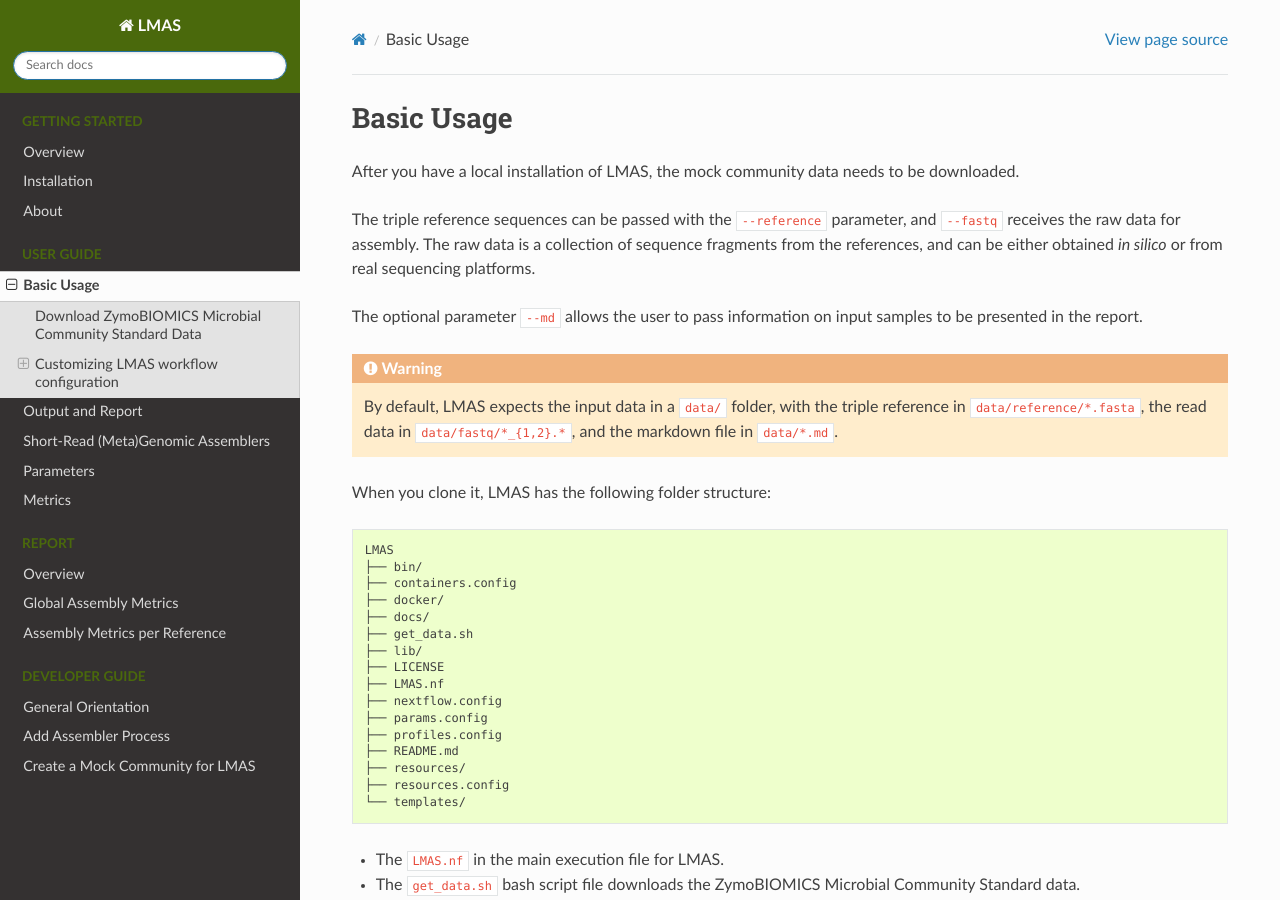
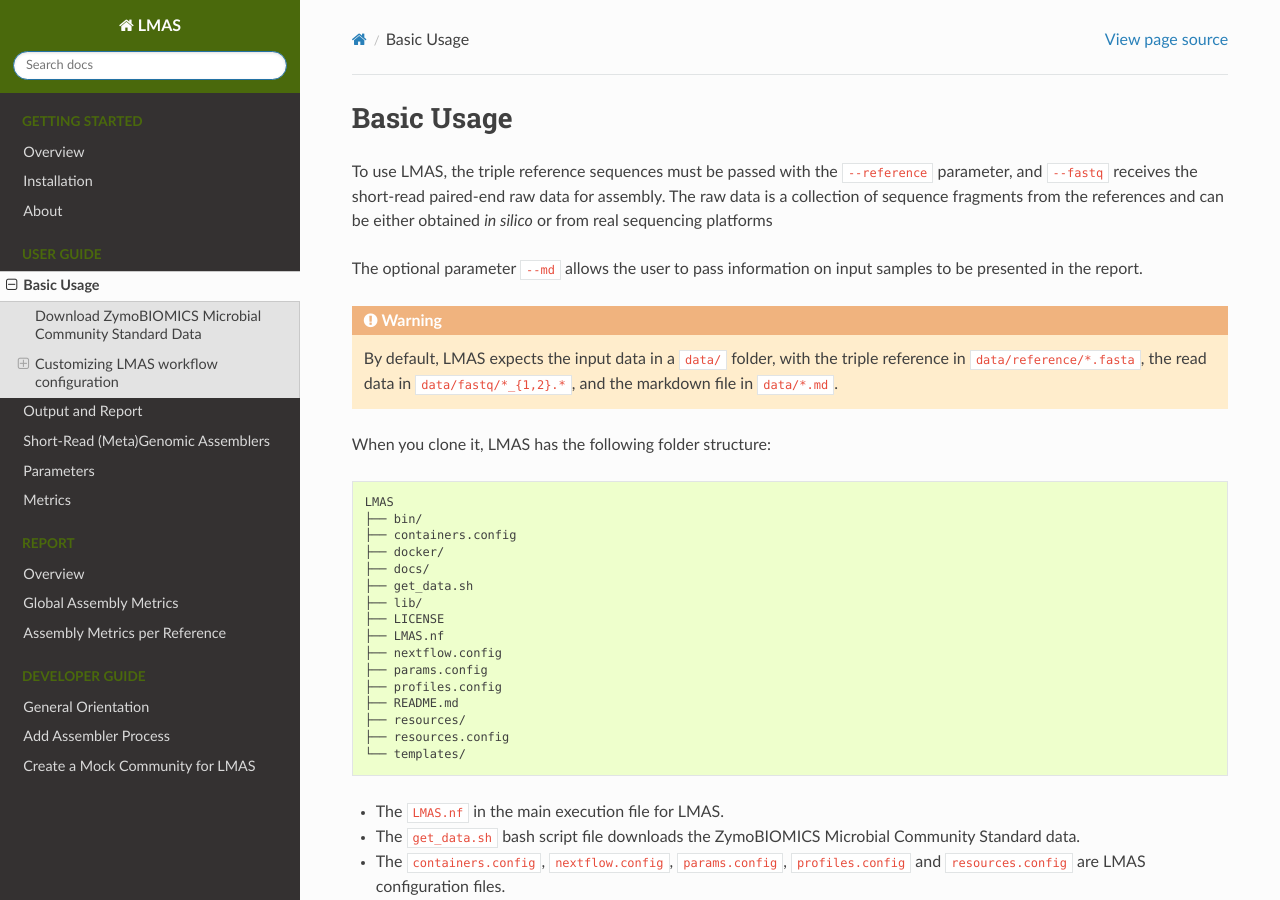
Before and after one commit to B-UMMI/LMAS, a Sphinx documentation site: the page built from docs/user/basic_usage.rst, in a window 1280 px wide and 900 px high. Built offline with Sphinx 7.4.7 and the Read the Docs theme 2.0.0, drawn with Linux system fonts in a browser that asks for light colours.

Commit message:
Update basic_usage.rst

```diff
--- a/docs/user/basic_usage.rst
+++ b/docs/user/basic_usage.rst
@@ -1,11 +1,9 @@
 Basic Usage
 ===========
 
-After you have a local installation of LMAS, the mock community data needs to be downloaded.
-
-The triple reference sequences can be passed with the ``--reference`` parameter, and ``--fastq`` receives
-the raw data for assembly. The raw data is a collection of sequence fragments from the references, and can
-be either obtained *in silico* or from real sequencing platforms.
+To use LMAS, the triple reference sequences must be passed with the ``--reference`` parameter, and ``--fastq``
+receives the short-read paired-end raw data for assembly. The raw data is a collection of sequence fragments
+from the references and can be either obtained *in silico* or from real sequencing platforms
 
 The optional parameter ``--md`` allows the user to pass information on input samples to be presented in the report.
 
```
